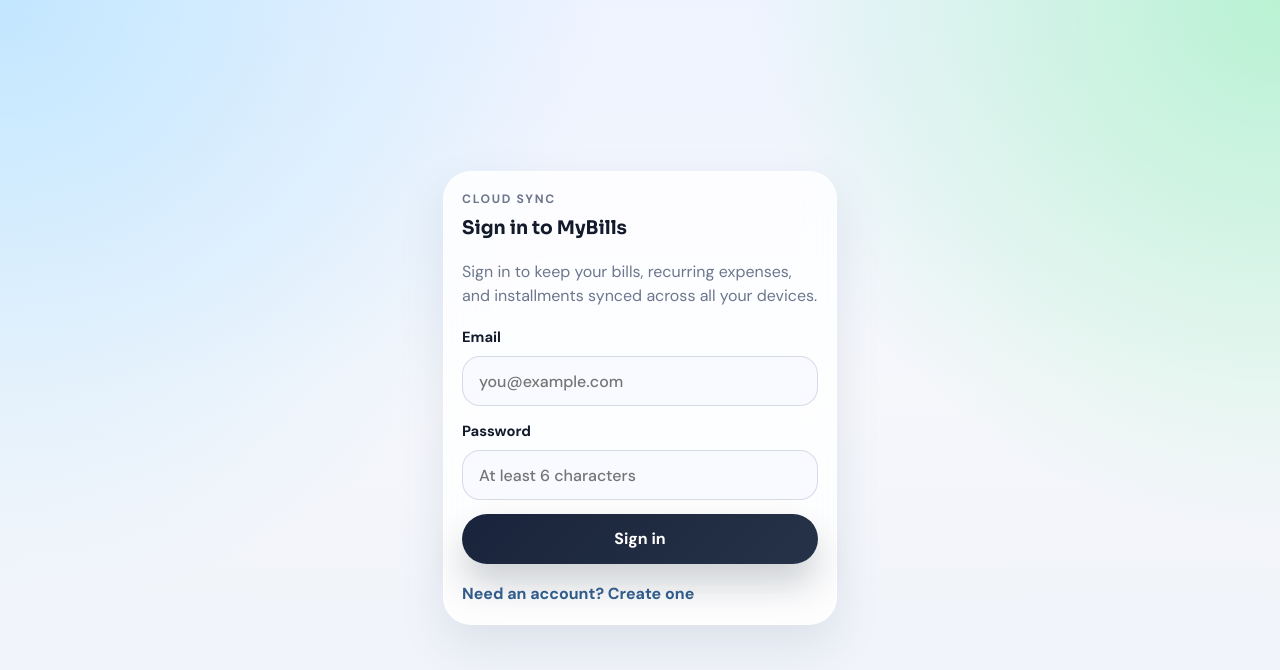
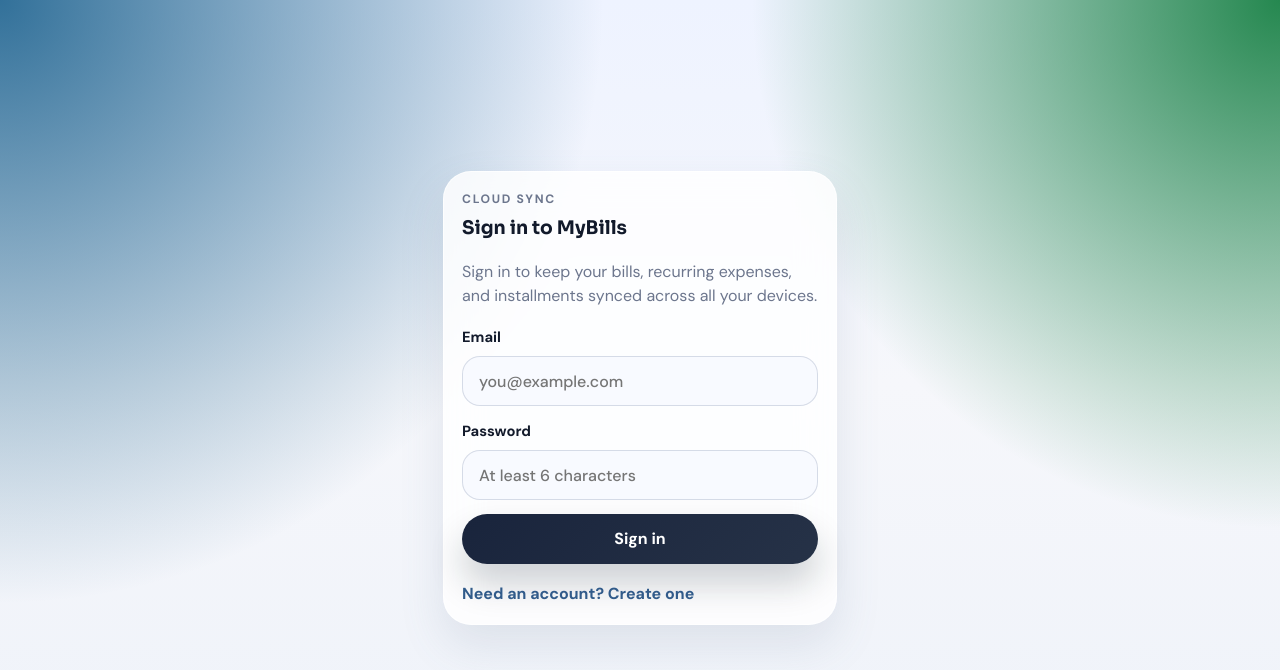
Before and after one commit to pheduarte/mybills-react, a React (Vite) app: page / in a window 1280 px wide. Shown: the top 670 px of the page. Built offline with nearby package versions, Linux system fonts and the light colour scheme; no server answers.

Commit message:
feat: update styles for summary icons and labels, and enhance category section heading

```diff
--- a/src/App.css
+++ b/src/App.css
@@ -227,13 +227,13 @@
 }
 
 .summary-icon {
-  width: 40px;
-  height: 40px;
+  width: 30px;
+  height: 30px;
   border-radius: 50%;
   display: inline-flex;
   align-items: center;
   justify-content: center;
-  font-size: 1.3rem;
+  font-size: 1.6rem;
   font-weight: 700;
 }
 
@@ -249,12 +249,12 @@
 
 .summary-label {
   margin: 0 0 4px;
-  font-size: 0.86rem;
+  font-size: 0.96rem;
   color: var(--muted);
 }
 
 .summary-stat strong {
-  font-size: clamp(1.1rem, 4vw, 1.45rem);
+  font-size: clamp(1rem, 3vw, 1.1rem);
   letter-spacing: -0.04em;
 }
 
@@ -269,7 +269,7 @@
 }
 
 .balance-row strong {
-  font-size: clamp(1.5rem, 6vw, 2rem);
+  font-size: clamp(1.5rem, 6vw, 1.25rem);
   letter-spacing: -0.05em;
   flex-shrink: 0;
 }
--- a/src/components/categories/CategoriesSection.jsx
+++ b/src/components/categories/CategoriesSection.jsx
@@ -8,7 +8,7 @@
       <div className="section-heading">
         <div>
           <p className="eyebrow">Monthly breakdown</p>
-          <h3>Category cards</h3>
+          <h3>Categories</h3>
         </div>
         <span className="chip">{categoryGroups.length} groups</span>
       </div>
--- a/src/index.css
+++ b/src/index.css
@@ -14,10 +14,10 @@
   --muted: #6c768d;
   --page-bg-solid: #eef3ff;
   --page-bg:
-    radial-gradient(circle at top left, rgba(184, 228, 255, 0.8), transparent 40%),
-    radial-gradient(circle at top right, rgba(176, 242, 203, 0.85), transparent 35%),
+    radial-gradient(circle at top left, rgba(3, 80, 128, 0.8), transparent 40%),
+    radial-gradient(circle at top right, rgba(2, 117, 49, 0.85), transparent 35%),
     linear-gradient(180deg, #eef3ff 0%, #f6f7fb 48%, #eef2f9 100%);
-  --app-title: #17763bbe;
+  --app-title: #ffffff;
   --surface-bg: rgba(255, 255, 255, 0.82);
   --surface-border: rgba(255, 255, 255, 0.7);
   --surface-shadow: 0 20px 45px rgba(95, 110, 145, 0.14);
@@ -70,7 +70,7 @@
     radial-gradient(circle at top left, rgba(51, 109, 170, 0.28), transparent 38%),
     radial-gradient(circle at top right, rgba(34, 111, 82, 0.24), transparent 34%),
     linear-gradient(180deg, #08101d 0%, #0d1524 52%, #10192b 100%);
-  --app-title: #d8e6ff;
+  --app-title: #ffd8dd;
   --surface-bg: rgba(14, 22, 37, 0.84);
   --surface-border: rgba(126, 149, 190, 0.18);
   --surface-shadow: 0 24px 50px rgba(0, 0, 0, 0.34);
```
